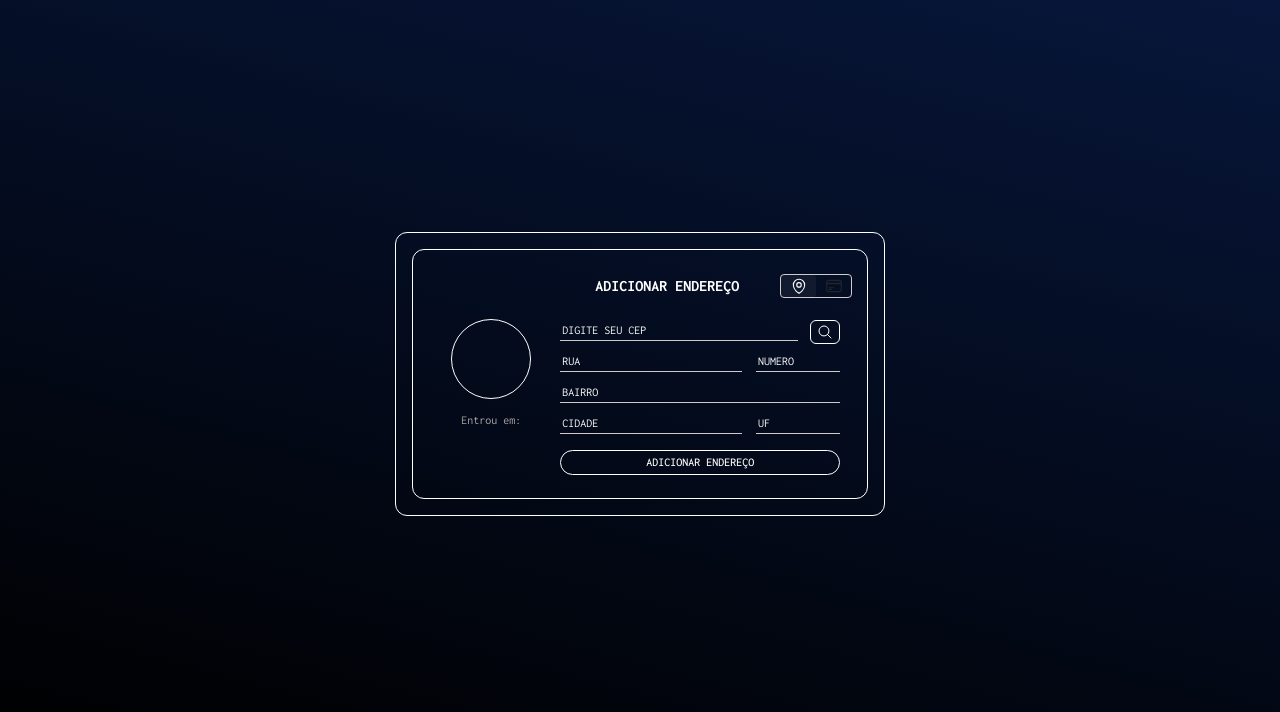
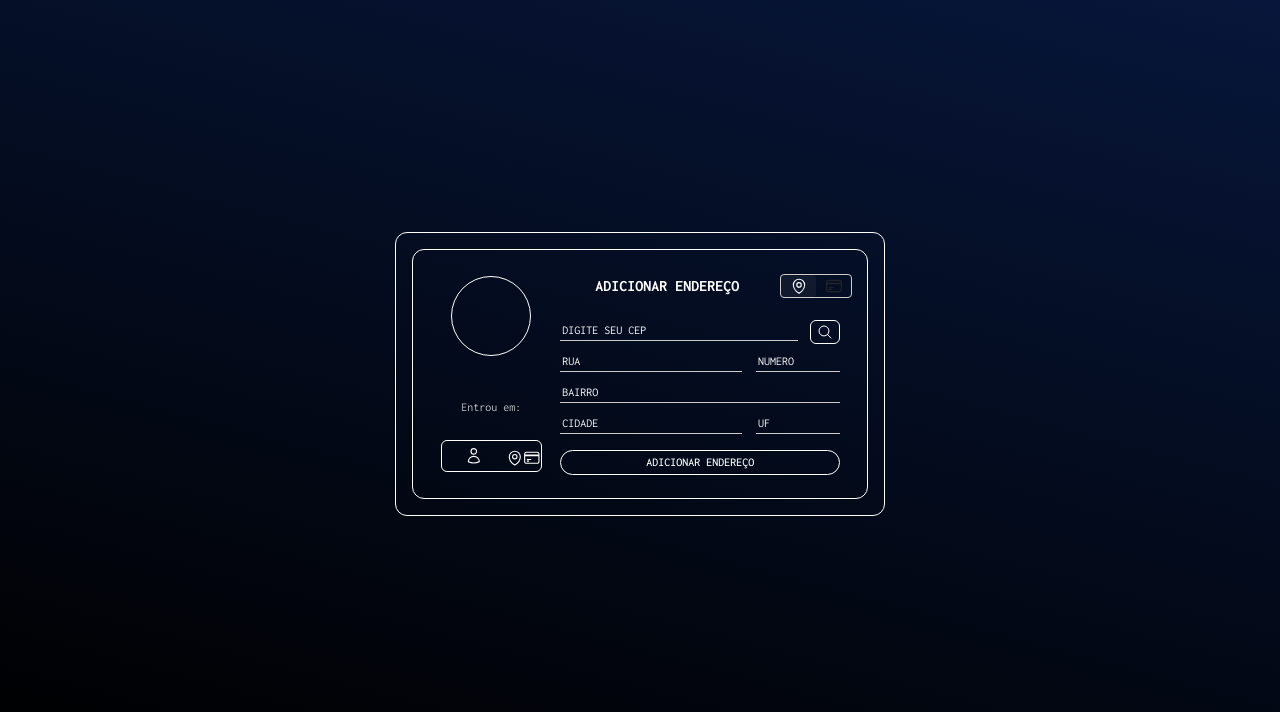
Before and after one commit to Burnninel/projectShopMVC, a PHP site: template views/site/account/account.php in a window 1280 px wide. Shown: the part 52-764 px from the top of the page. Run offline with PHP 8.4, Linux system fonts and the light colour scheme; the template is opened without the code that fills it, so the values that code supplies are empty; some libraries are stand-ins or nearby versions.

Commit message:
svg info profile

```diff
--- a/assets/css/userAccount/account.css
+++ b/assets/css/userAccount/account.css
@@ -10,9 +10,10 @@
 .cardImgProfile {
     display: flex;
     align-items: center;
-    justify-content: center;
+    justify-content: space-between;
     flex-direction: column;
     width: 180px;
+    height: 90%;
 }
 
 #myAccount {
@@ -58,14 +59,14 @@
     text-align: center;
     text-transform: uppercase;
     color: #fff;
-    margin-top: 8px;
+    margin-top: 6px;
     font-size: 12px;
 }
 
 #dateCreate {
     display: flex;
     flex-direction: column;
-    margin-top: 4px;
     font-size: 12px;
-    color: #aba4a4;
+    margin-bottom: 6px;
+    color: #ffffffbe;
 }
--- /dev/null
+++ b/assets/css/userAccount/menusInfosAccount.css
@@ -0,0 +1,22 @@
+#menuInfosAccount {
+    display: flex;
+    align-items: center;
+    width: 80%;
+    border-radius: 6px;
+    border: 1px solid #fff;
+}
+
+.componentSvgInfoProfile {
+    display: flex;
+    align-items: center;
+    justify-content: center;
+    cursor: pointer;
+    height: 100%;
+    width: 100%;
+    padding: 6px;
+    transition: 0.5s;
+}
+
+.componentSvgInfoProfile:hover {
+    background-color: #ffffff1e;
+}
--- a/views/site/account/account.php
+++ b/views/site/account/account.php
@@ -21,6 +21,7 @@
     <link rel="stylesheet" href="<?php echo $url; ?>/assets/css/userAccount/bodyFormAddress.css">
     <link rel="stylesheet" href="<?php echo $url; ?>/assets/css/userAccount/card.css">
     <link rel="stylesheet" href="<?php echo $url; ?>/assets/css/userAccount/loading.css">
+    <link rel="stylesheet" href="<?php echo $url; ?>/assets/css/userAccount/menusInfosAccount.css">
 
     <title>Entre ou Cadastre-se</title>
 
@@ -39,6 +40,17 @@
                     <div id="dateCreate">
                         <span id="titleDate">Entrou em:</span>
                         <span id="textDate"></span>
+                    </div>
+                    <div id="menuInfosAccount">
+                        <div class="componentSvgInfoProfile">
+                            <svg xmlns="http://www.w3.org/2000/svg" fill="none" viewBox="0 0 24 24" stroke-width="1.5" stroke="#fff" height="1.1rem"><path d="M15.75 6a3.75 3.75 0 11-7.5 0 3.75 3.75 0 017.5 0zM4.501 20.118a7.5 7.5 0 0114.998 0A17.933 17.933 0 0112 21.75c-2.676 0-5.216-.584-7.499-1.632z"/></svg>
+                        </div>
+                        <div class="componentSvgCardProfile">
+                            <svg xmlns="http://www.w3.org/2000/svg" fill="none" viewBox="0 0 24 24" stroke-width="1.5" stroke="#fff" height="1.1rem"><path d="M15 10.5a3 3 0 11-6 0 3 3 0 016 0z"/><path d="M19.5 10.5c0 7.142-7.5 11.25-7.5 11.25S4.5 17.642 4.5 10.5a7.5 7.5 0 1115 0z" /></svg>
+                        </div>
+                        <div class="componentSvgCardProfile">
+                            <svg xmlns="http://www.w3.org/2000/svg" fill="none" viewBox="0 0 24 24" stroke-width="1.5" stroke="#fff" height="1.1rem"><path d="M2.25 8.25h19.5M2.25 9h19.5m-16.5 5.25h6m-6 2.25h3m-3.75 3h15a2.25 2.25 0 002.25-2.25V6.75A2.25 2.25 0 0019.5 4.5h-15a2.25 2.25 0 00-2.25 2.25v10.5A2.25 2.25 0 004.5 19.5z"/></svg>
+                        </div>
                     </div>
                 </div>
 
```
